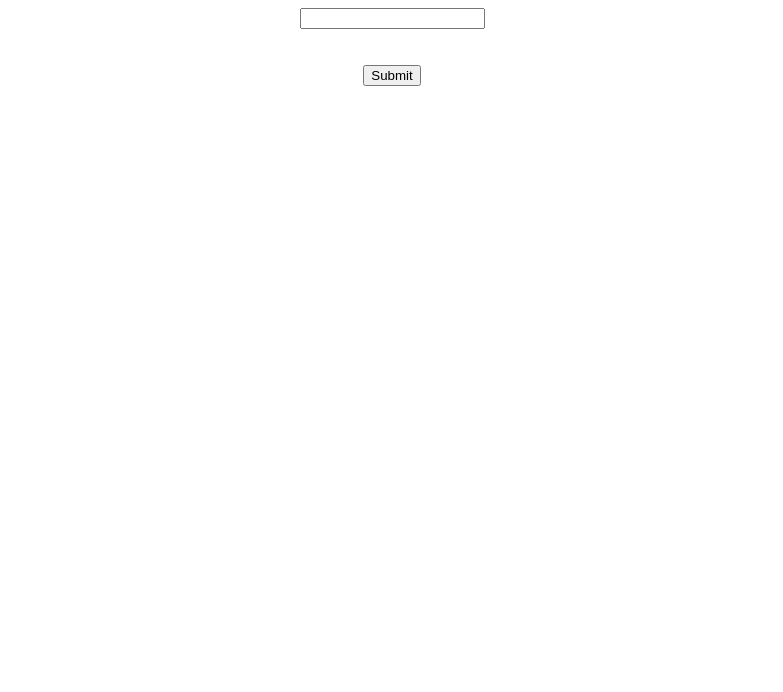
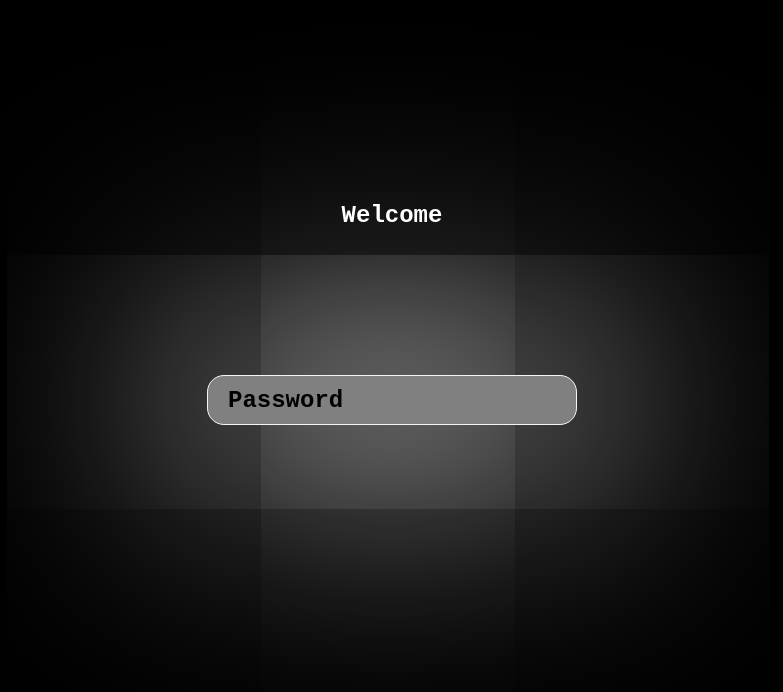
Before and after one commit to ApenJulius/Convoluted-website, a website: page pages/login/login.html in a window 1280 px wide. Shown: the whole page, without its empty margins (248-1031 px from the left). Drawn offline with Linux system fonts and the light colour scheme; files that its build step writes are made by us from their sources.

Commit message:
Fix package name and update dev script

```diff
--- a/package.json
+++ b/package.json
@@ -10,6 +10,6 @@
   },
   "scripts": {
     "start": "tsc && node -r dotenv/config ./dist/index.js",
-    "dev": "nodemon -r dotenv/config ./src/index.js"
+    "dev": "nodemon -r dotenv/config ./dist/index.js"
   }
 }
--- a/pages/login/login.css
+++ b/pages/login/login.css
@@ -1,9 +1,54 @@
-.login {
+body {
+    background-color: black;
+}
+#top-text {
+    position: absolute;
+    top: 10rem;
+    left: 0;
     width: 100%;
-    height: 100%;
-    background: #fff;
-    display: flex;
-    justify-content: center;
-    align-items: center;
-    flex-direction: column;
+    height: 10%;
+    background-color: black;
+    color: white;
+    font-family: 'Courier New', Courier, monospace;
+    font-size: x-large;
+    font-weight: 600;
+    text-align: center;
+    line-height: 5rem;
+
 }
+
+form {
+    position: absolute;
+    left: 50%;
+    transform: translate(-50%, -50%);
+    top:50%
+}
+#password {
+    all:unset;
+    width: 23rem;
+    height: 3rem;
+    border-radius: 17px;
+    background-color: gray;
+    box-shadow: 0 0 1000px 40px whitesmoke;
+    color: black;
+    text-indent: 20px;
+    font-family: 'Courier New', Courier, monospace;
+    font-size: x-large;
+    font-weight: 600;
+    border: 1px solid whitesmoke;
+    animation: appear 1s forwards;
+    animation-delay: 2s;
+    animation-fill-mode: backwards;
+}
+#password::placeholder {
+    color: black;
+}
+
+@keyframes appear {
+    0% {
+        width: 0;
+    }
+    100% {
+        width: 1;
+    }
+}
--- a/pages/login/login.html
+++ b/pages/login/login.html
@@ -3,13 +3,39 @@
 <head>
     <meta charset="UTF-8">
     <title>登录</title>
-    <link rel="stylesheet" href="/static/css/login.css">
+    <link rel="stylesheet" href="login.css">
 
 </head>
 <body>
-    <form class="login">
-        <input type="text" id="fname" name="fname"><br><br>
-        <input type="submit" value="Submit">
+    <h1 id="top-text"></h1>
+    <form id="login" onsubmit="login()">
+        <input type="text" id="password" name="password" placeholder="Password">
     </form>
 
+    <script>
+        function login() {
+            const password = document.getElementById("password").value;
+            const data = {
+                "password": password
+            };
+            fetch("/login", {
+                method: "POST",
+                body: JSON.stringify(data),
+                headers: {
+                    "Content-Type": "application/json"
+                }
+            });
+        }
+        let i = 0
+        function topText() {
+            const topText = document.getElementById("top-text");
+            const txt = "Welcome"
+            for (let i = 0; i < txt.length; i++) {
+                setTimeout(() => {
+                    topText.innerHTML += txt.charAt(i);
+                }, 100 * i);
+            }
+        }
+        topText();
+    </script>
 </body>
```
Also changed, not shown: 1 other file.
